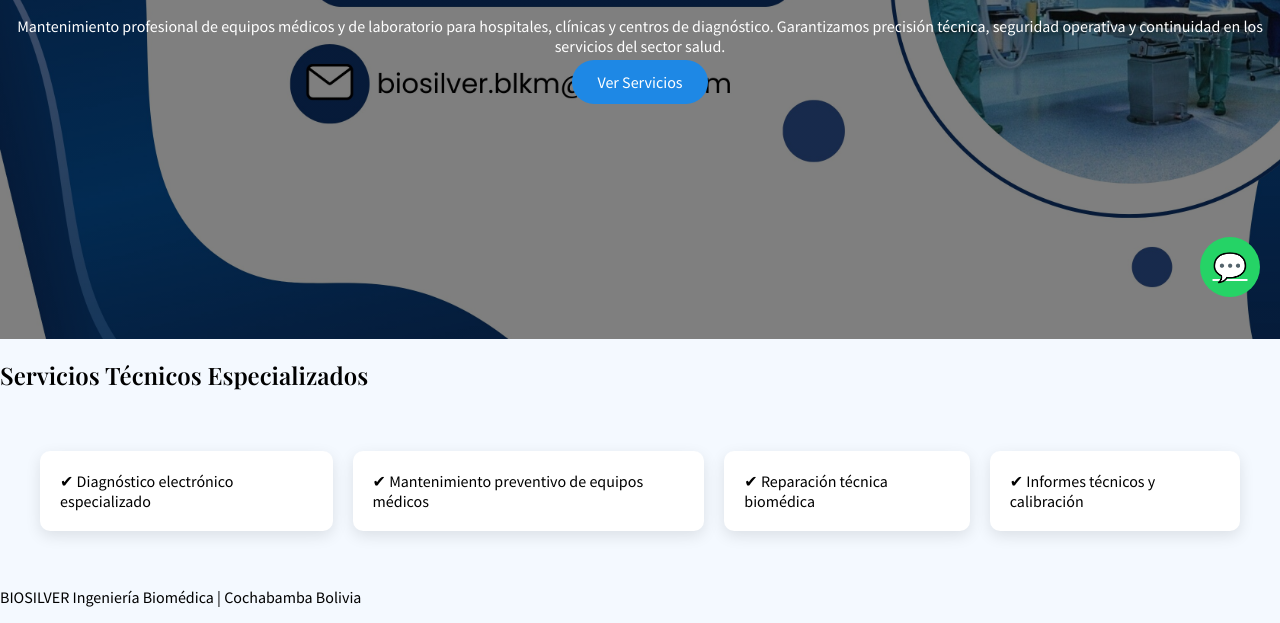
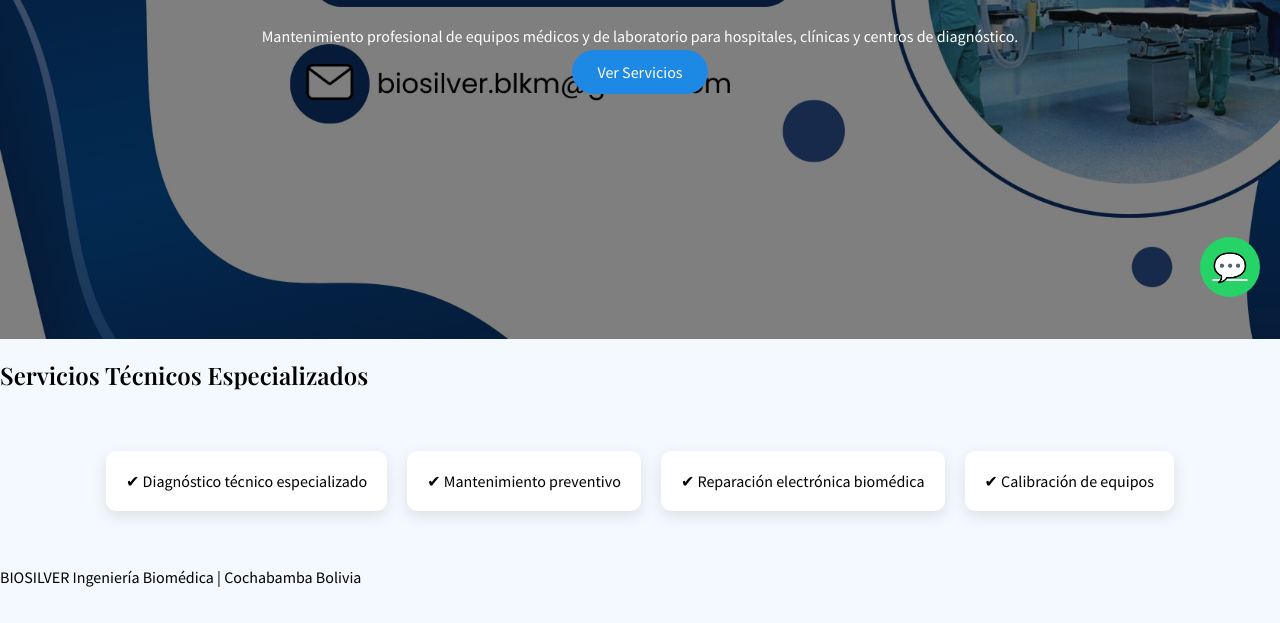
Before and after one commit to ferpdf/biosilverbiomedica, a plain HTML site: page index.html in a window 1280 px wide. Shown: the part 483-1106 px from the top of the page. Drawn offline with nearby package versions, Linux system fonts and the light colour scheme.

Commit message:
Update index.html

```diff
--- a/index.html
+++ b/index.html
@@ -36,7 +36,6 @@
 
 </header>
 
-
 <section class="hero">
 
 <div class="hero-text">
@@ -48,9 +47,6 @@
 Mantenimiento profesional de equipos médicos y de laboratorio
 para hospitales, clínicas y centros de diagnóstico.
 
-Garantizamos precisión técnica, seguridad operativa y continuidad
-en los servicios del sector salud.
-
 </p>
 
 <a href="servicios.html" class="btn">Ver Servicios</a>
@@ -59,25 +55,20 @@ en los servicios del sector salud.
 
 </section>
 
-
 <section class="confianza">
 
 <h2>Servicios Técnicos Especializados</h2>
 
 <div class="cards">
 
-<div class="card">✔ Diagnóstico electrónico especializado</div>
-
-<div class="card">✔ Mantenimiento preventivo de equipos médicos</div>
-
-<div class="card">✔ Reparación técnica biomédica</div>
-
-<div class="card">✔ Informes técnicos y calibración</div>
+<div class="card">✔ Diagnóstico técnico especializado</div>
+<div class="card">✔ Mantenimiento preventivo</div>
+<div class="card">✔ Reparación electrónica biomédica</div>
+<div class="card">✔ Calibración de equipos</div>
 
 </div>
 
 </section>
-
 
 <footer>
 
```
